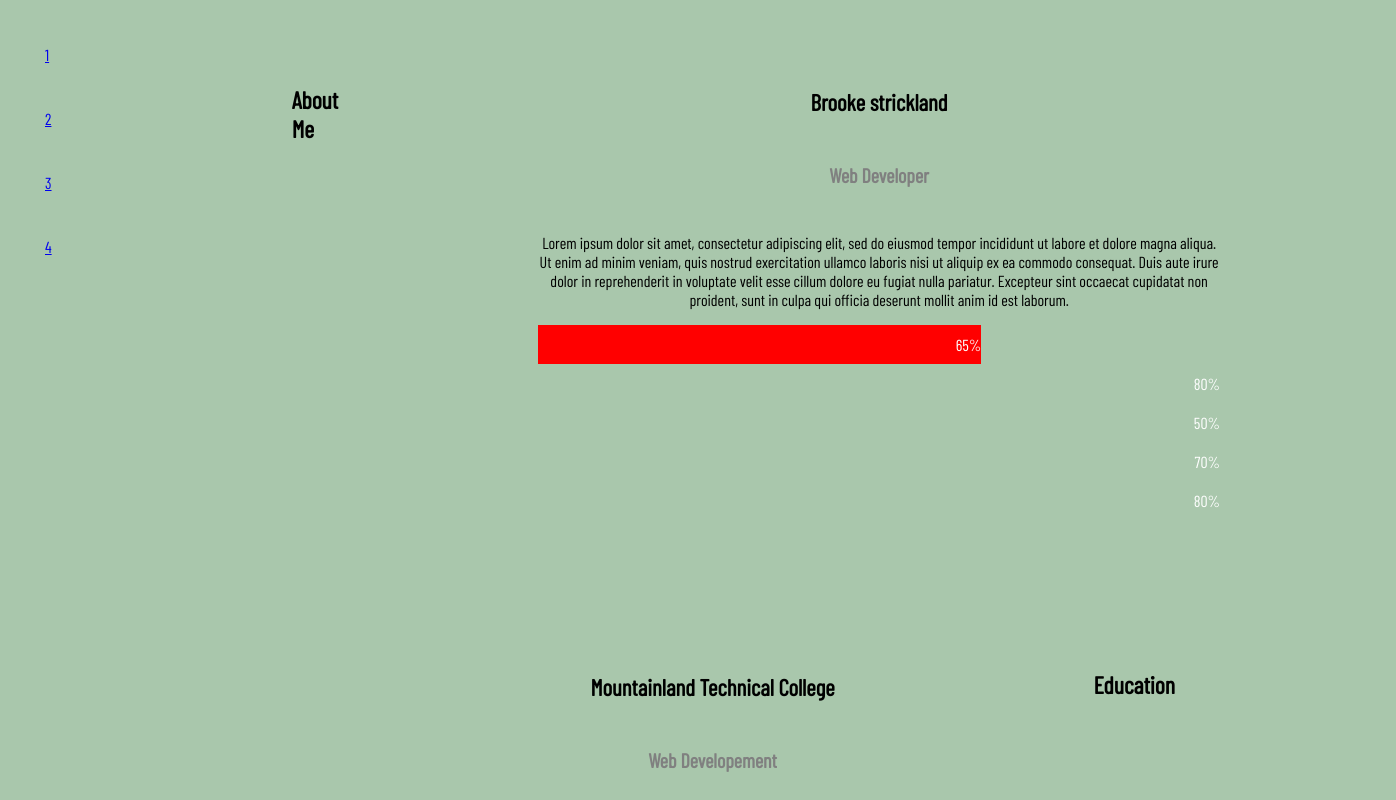
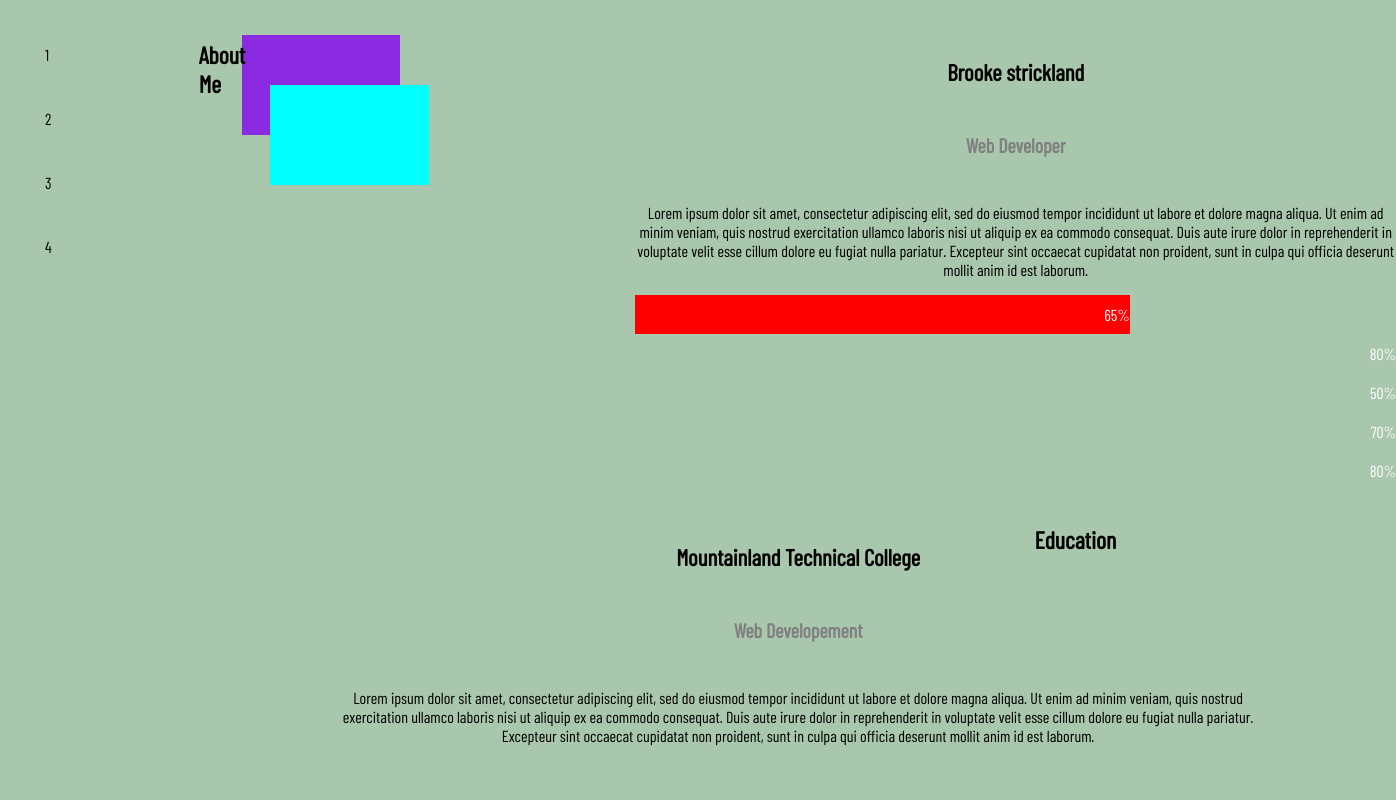
Before and after one commit to BrookeStricklandMTEC/portfolio-website, a React (Create React App) app: page /about-me in a window 1280 px wide. Shown: the top 800 px of the page, 1396 px wide, since content can reach past the window. Built offline with nearby package versions, Linux system fonts and the light colour scheme.

Commit message:
bug mostly fixed, work in progress

```diff
--- a/src/components/About.js
+++ b/src/components/About.js
@@ -10,10 +10,10 @@ function About() {
 
             <div className="jump-wrapper">
 
-                <a href="#jump-about"> 1 </a>
-                <a href="#jump-edu">  2</a>
-                <a href="#jump-exp"> 3 </a>
-                <a href="#jump-med"> 4 </a>
+                <a href="#jump-about" className="jumper"> 1 </a>
+                <a href="#jump-edu" className="jumper">  2</a>
+                <a href="#jump-exp" className="jumper"> 3 </a>
+                <a href="#jump-med" className="jumper"> 4 </a>
 
             </div>
 
@@ -21,8 +21,11 @@ function About() {
                 {/* flex center wont work, get help to try to center heap-p-flex */}
 
                 <div className="hea-p-flex">
+                    <div className="box1"> </div>
+                    <div className="box2"> </div>
 
                     <h2 id="jump-about" className="head-wrap"> About Me </h2>
+
                     <div className="about-d">
                         <h3> Brooke strickland </h3>
                         <h6> Web Developer </h6>
@@ -65,7 +68,7 @@ function About() {
 
                 <div className="hea-p-flex-end">
 
-                    <h2 id="jump-about" className="head-wrap"> Education </h2>
+                    <h2 id="jump-edu" className="head-wrap"> Education </h2>
 
                     <div className="about-d-2">
                         <i> </i>
--- a/src/components/styles/About.css
+++ b/src/components/styles/About.css
@@ -1,16 +1,19 @@
-
-
 .wrapper{
     display: flex;
     flex-direction: row;
     margin: 30px;
 }
 
- .jump-wrapper{
+.jump-wrapper{
     display: flex;
     flex-direction: column;
     margin: 15px;
     gap: 45px;
+}
+
+.jumper{
+    color: black;
+    text-decoration: none;
 }
 
 .container{
@@ -19,18 +22,36 @@
     margin: 5px 25px 25px 25px;
 }
 
-.about-box1{
-    width: 200px;
-    height: 200px;
+.box1{
+    width: 500px;
+    height: 100px;
+    background-color:blueviolet;
+    z-index: 1;
+    left: 150px;
+    position:relative;
+}
+
+.box2{
+    width: 500px;
+    height: 100px;
     background-color: aqua;
-    position: absolute;
+    z-index: 1;
+    top:50px;
+    left: 10px;
+    position:relative;
+}
+
+.head-wrap{
+ z-index: 3;
+ position:relative;
+ bottom: 15px;
+ right: 230px;
 }
 
 .hea-p-flex{
     display: flex;
     flex-direction: row;
-    gap: 50px;
-    margin: 30px 5px 100px 200px
+    gap: 10px;
 }
 
 .hea-p-flex-end{
```
